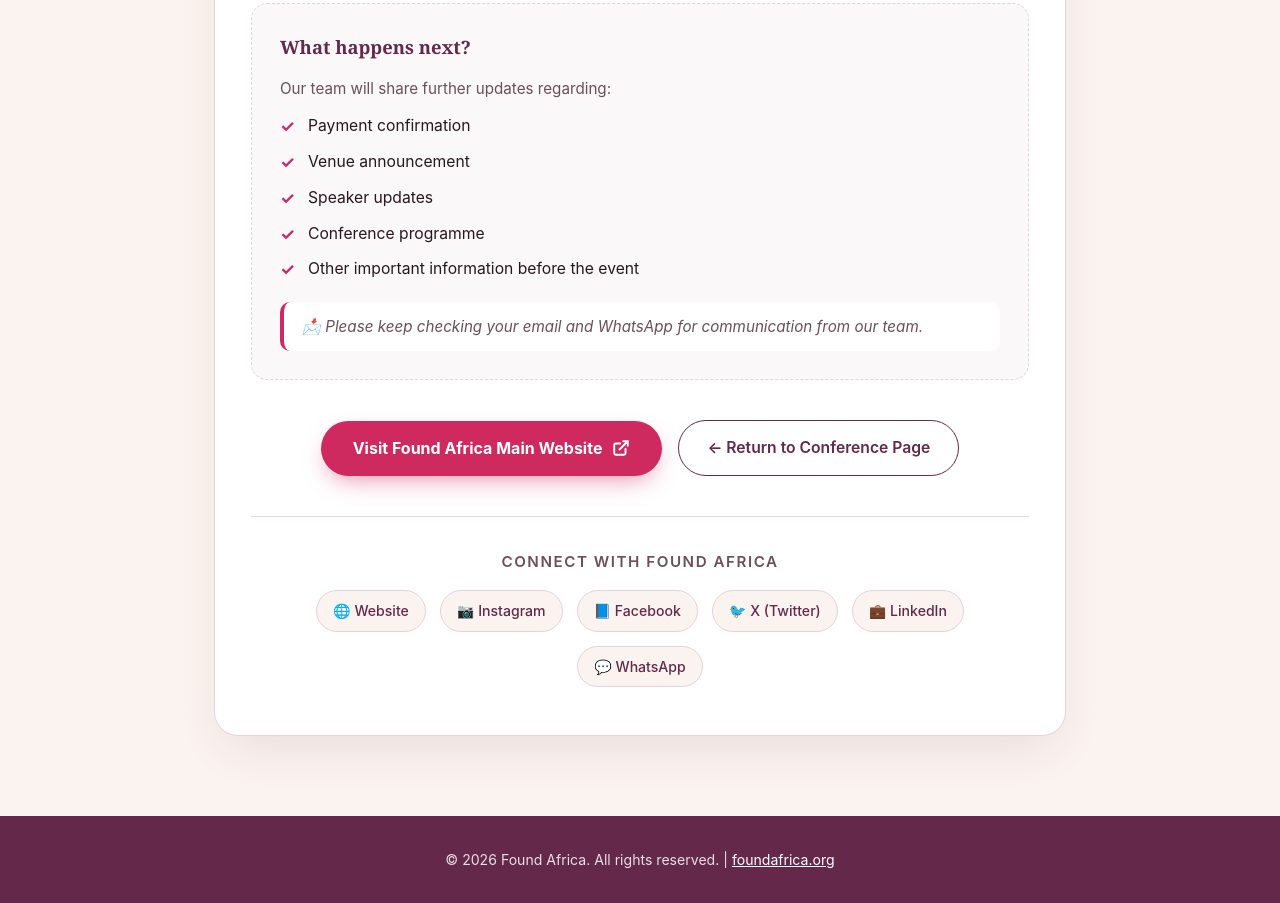
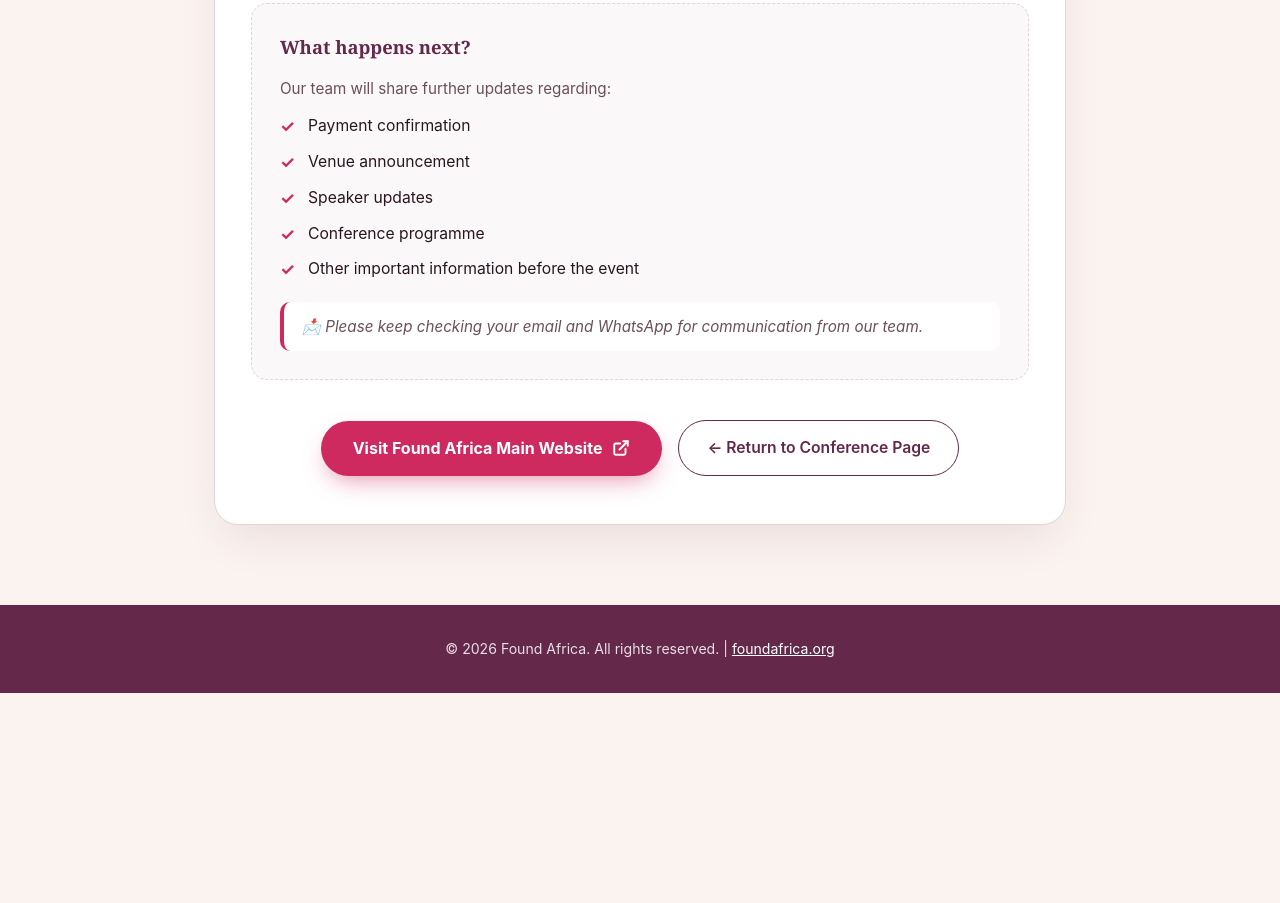
Before and after one commit to lyomu/found-conference, a plain HTML site: page faith-sexuality-conference-2026/thank-you.html in a window 1280 px wide. Shown: the part 821-1724 px from the top of the page. After the commit the page ends 1514 px from the top, so only its background shows below. Drawn offline with Linux system fonts and the light colour scheme.

Commit message:
Remove Connect with Found Africa social links section from thank-you.html

```diff
--- a/faith-sexuality-conference-2026/thank-you.html
+++ b/faith-sexuality-conference-2026/thank-you.html
@@ -432,7 +432,7 @@
         </div>
 
         <!-- Main Found Africa Website & Navigation Actions -->
-        <div class="action-buttons">
+        <div class="action-buttons" style="margin-bottom: 0;">
           <a href="https://foundafrica.org" target="_blank" rel="noopener noreferrer" class="btn-primary">
             <span>Visit Found Africa Main Website</span>
             <svg width="18" height="18" viewBox="0 0 24 24" fill="none" stroke="currentColor" stroke-width="2.5" stroke-linecap="round" stroke-linejoin="round"><path d="M18 13v6a2 2 0 0 1-2 2H5a2 2 0 0 1-2-2V8a2 2 0 0 1 2-2h6"></path><polyline points="15 3 21 3 21 9"></polyline><line x1="10" y1="14" x2="21" y2="3"></line></svg>
@@ -440,31 +440,6 @@
           <a href="index.html" class="btn-outline" style="padding: 14px 28px; font-size: 0.98rem;">
             ← Return to Conference Page
           </a>
-        </div>
-
-        <!-- Social Media Links Section -->
-        <div class="social-section">
-          <div class="social-title">Connect with Found Africa</div>
-          <div class="social-links">
-            <a href="https://foundafrica.org" target="_blank" rel="noopener noreferrer" class="social-pill">
-              🌐 Website
-            </a>
-            <a href="https://instagram.com" target="_blank" rel="noopener noreferrer" class="social-pill">
-              📷 Instagram
-            </a>
-            <a href="https://facebook.com" target="_blank" rel="noopener noreferrer" class="social-pill">
-              📘 Facebook
-            </a>
-            <a href="https://twitter.com" target="_blank" rel="noopener noreferrer" class="social-pill">
-              🐦 X (Twitter)
-            </a>
-            <a href="https://linkedin.com" target="_blank" rel="noopener noreferrer" class="social-pill">
-              💼 LinkedIn
-            </a>
-            <a href="https://whatsapp.com" target="_blank" rel="noopener noreferrer" class="social-pill">
-              💬 WhatsApp
-            </a>
-          </div>
         </div>
 
       </div>
```
Also changed, not shown: thank-you.html (+1 -26 lines).
